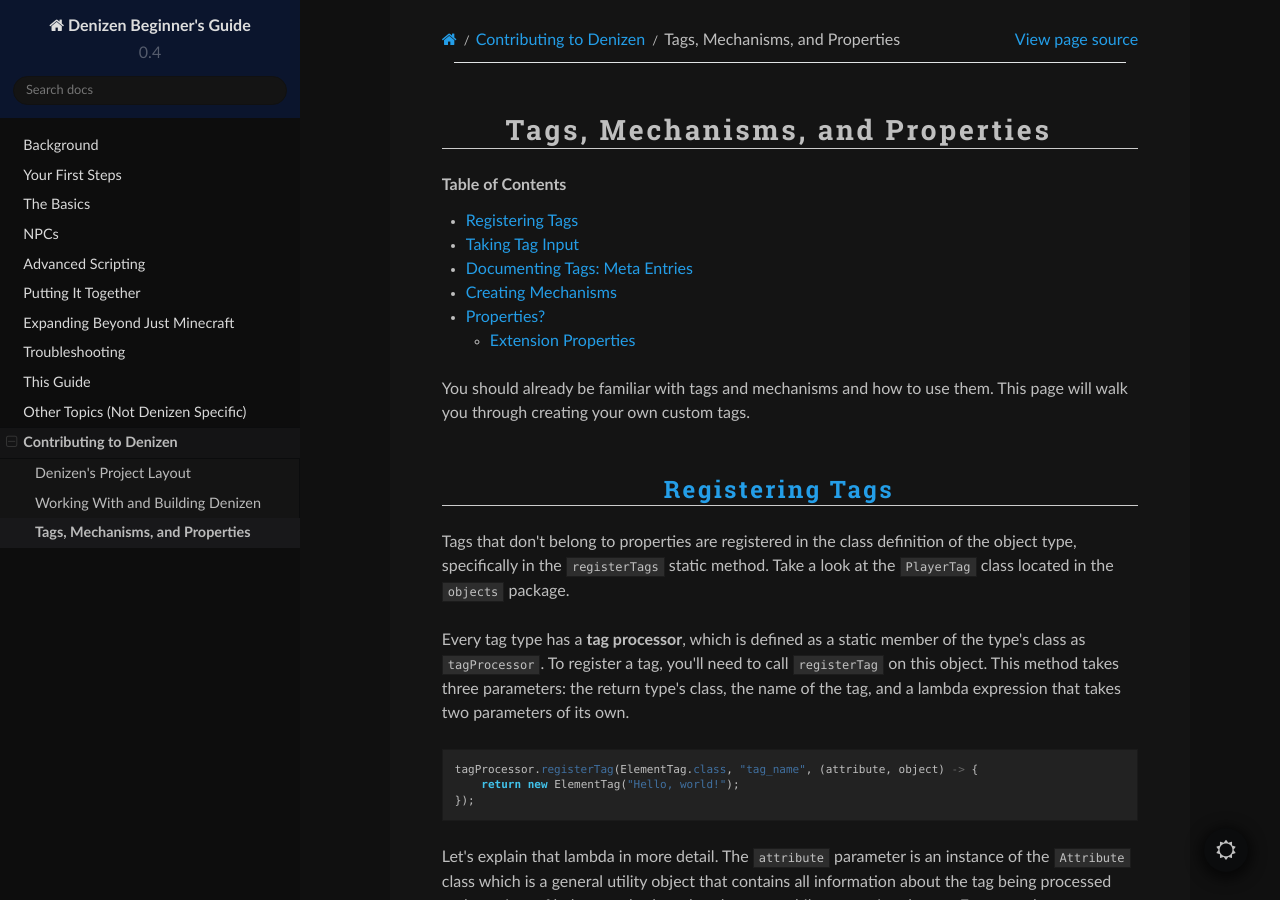
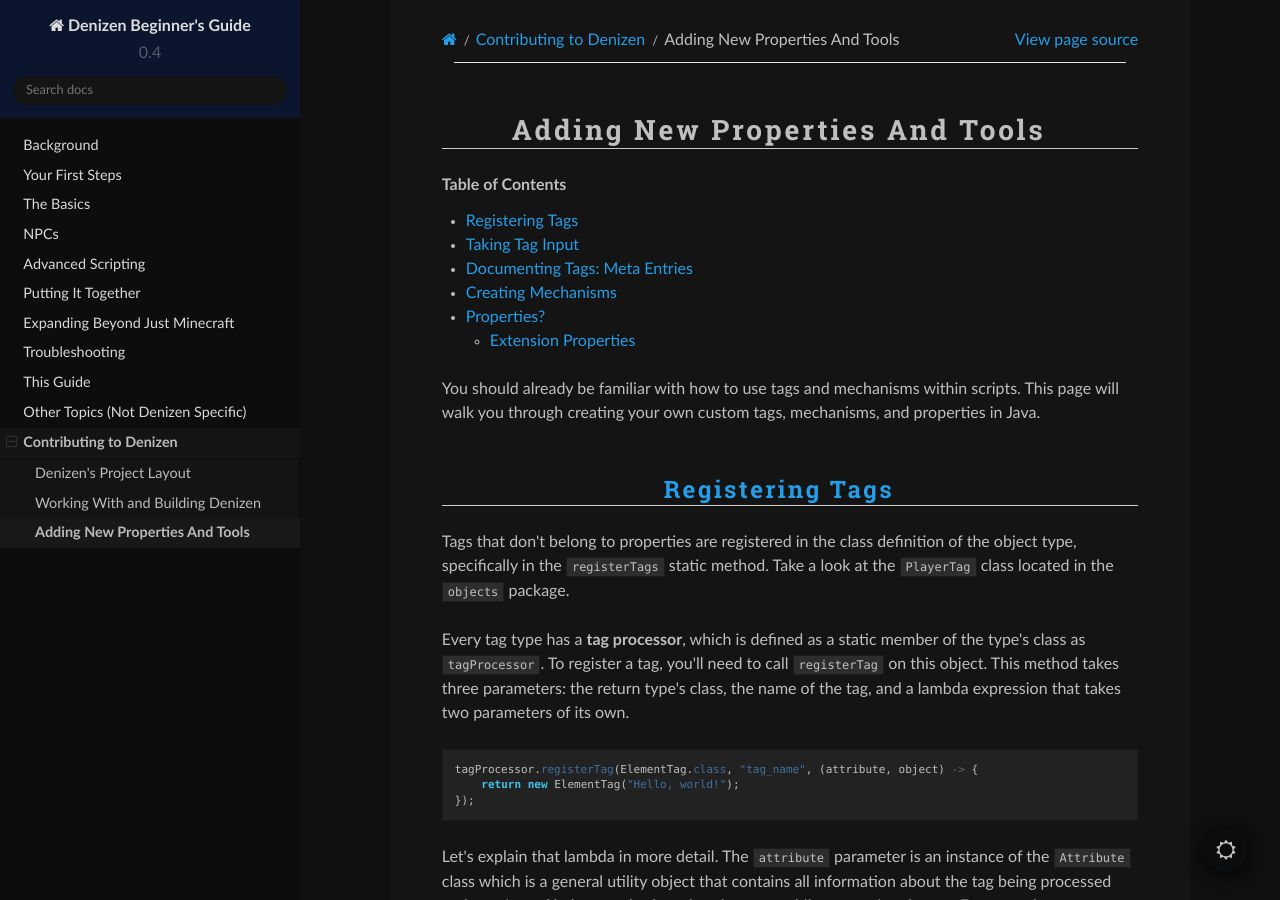
Before and after one commit to DenizenScript/Denizen-Beginners-Guide, a Sphinx documentation site: the page built from source/guides/contributing/property-dev.md, in a window 1280 px wide and 900 px high. Built offline with Sphinx 7.4.7 and the Read the Docs theme 2.0.0, drawn with Linux system fonts in a browser that asks for light colours.

Commit message:
tweak java contrib names to deconflict

````diff
--- a/source/guides/contributing/tags-mechs-properties.md
+++ b/source/guides/contributing/property-dev.md
@@ -1,12 +1,12 @@
-Tags, Mechanisms, and Properties
---------------------------------
+Adding New Properties And Tools
+-------------------------------
 
 ```eval_rst
 .. contents:: Table of Contents
     :local:
 ```
 
-You should already be familiar with tags and mechanisms and how to use them. This page will walk you through creating your own custom tags.
+You should already be familiar with how to use tags and mechanisms within scripts. This page will walk you through creating your own custom tags, mechanisms, and properties in Java.
 
 ### Registering Tags
 
````
Also changed, not shown: source/guides/contributing/index.md (+1 -1 lines).
